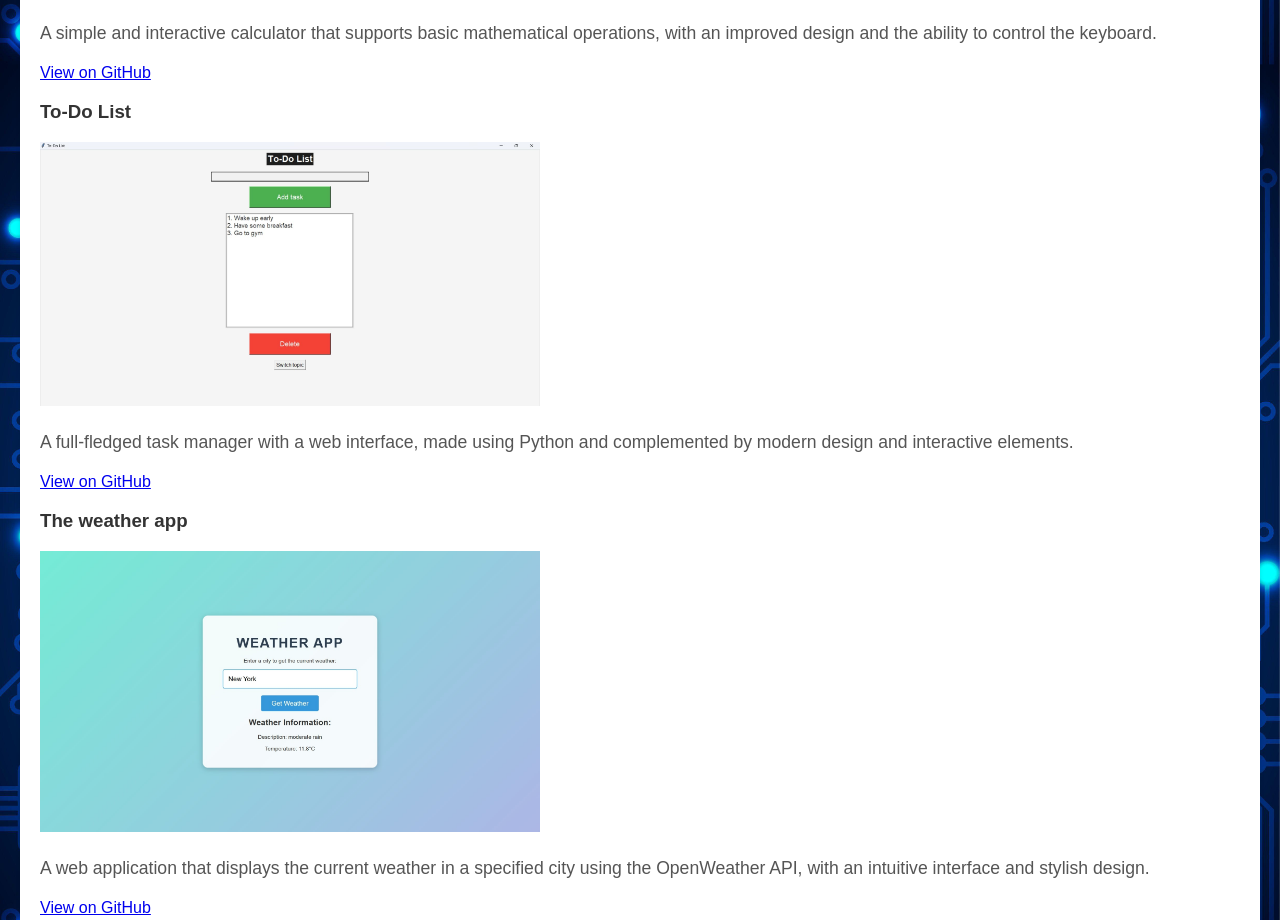
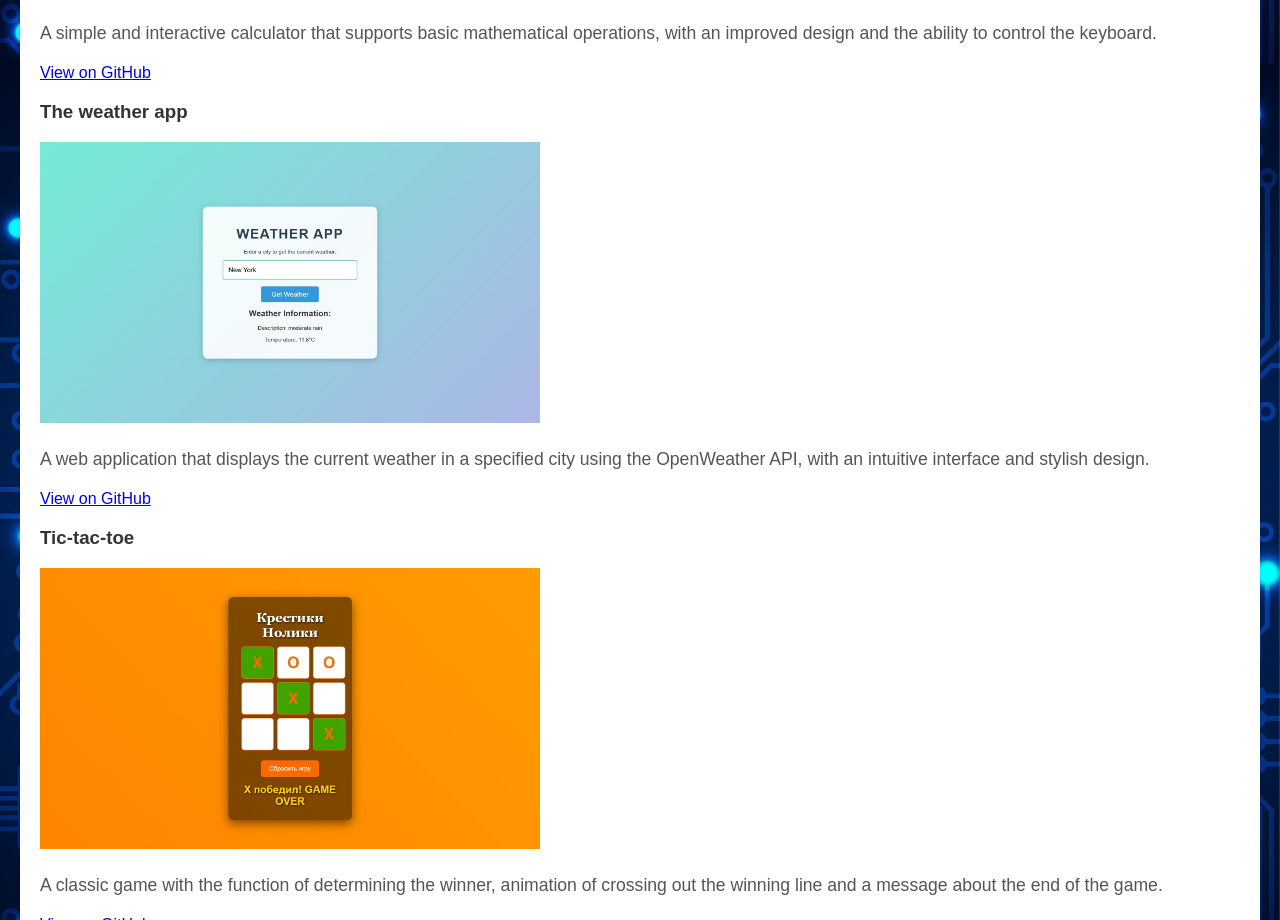
Before and after one commit to Sultan-1775/MyPortfolio, a plain HTML site: page index.html in a window 1280 px wide. Shown: the part 840-1760 px from the top of the page. Drawn offline with Linux system fonts and the light colour scheme.

Commit message:
Update index.html

```diff
--- a/index.html
+++ b/index.html
@@ -35,12 +35,6 @@
                 <a href="https://github.com/Sultan-1775/Calculator">View on GitHub</a>
             </li>
             <li>
-                <h3>To-Do List</h3>
-                <img src="images/Снимок экрана 2024-11-26 180316.jpg" alt="" width="500">
-                <p>A full-fledged task manager with a web interface, made using Python and complemented by modern design and interactive elements.</p>
-                <a href="https://github.com/Sultan-1775/To-Do-List">View on GitHub</a>
-            </li>
-            <li>
                 <h3>The weather app</h3>
                 <img src="images/Снимок экрана 2024-11-26 180856.jpg"alt="" width="500">
                 <p>A web application that displays the current weather in a specified city using the OpenWeather API, with an intuitive interface and stylish design.</p>
```
